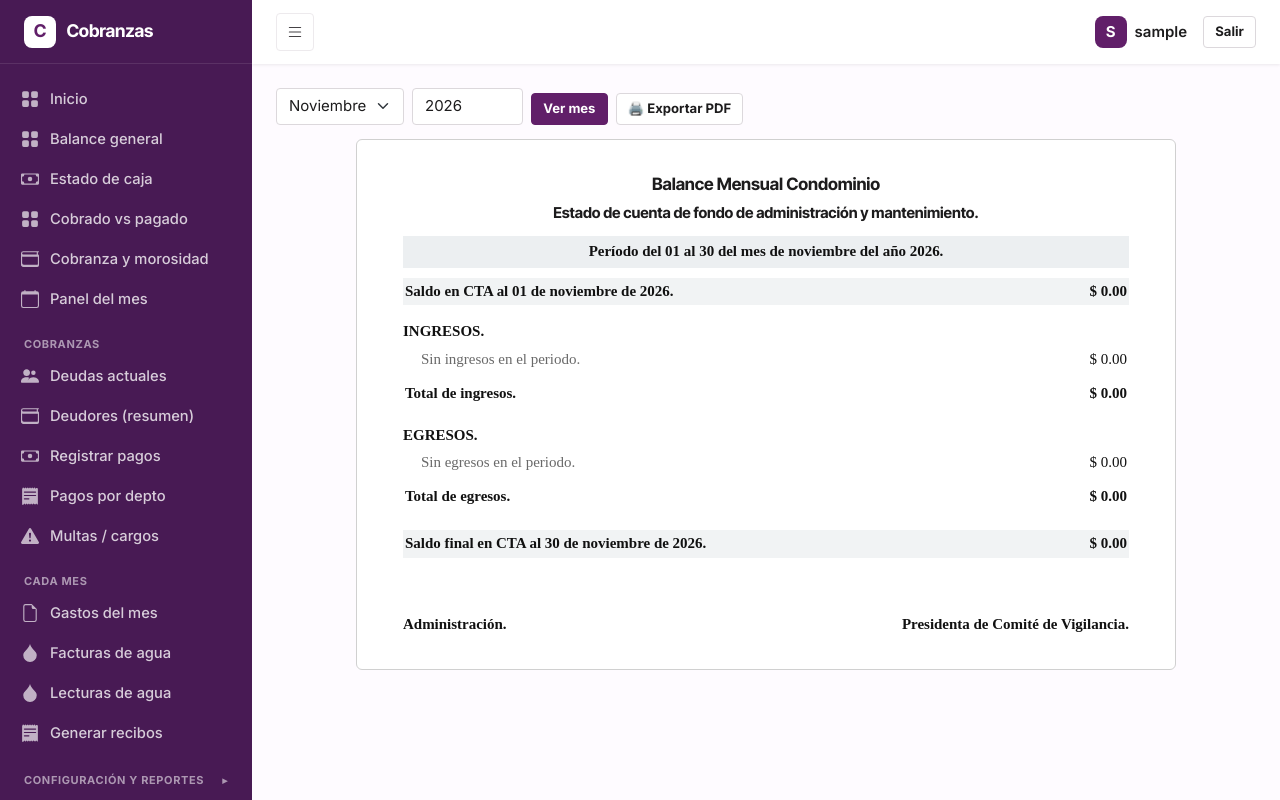
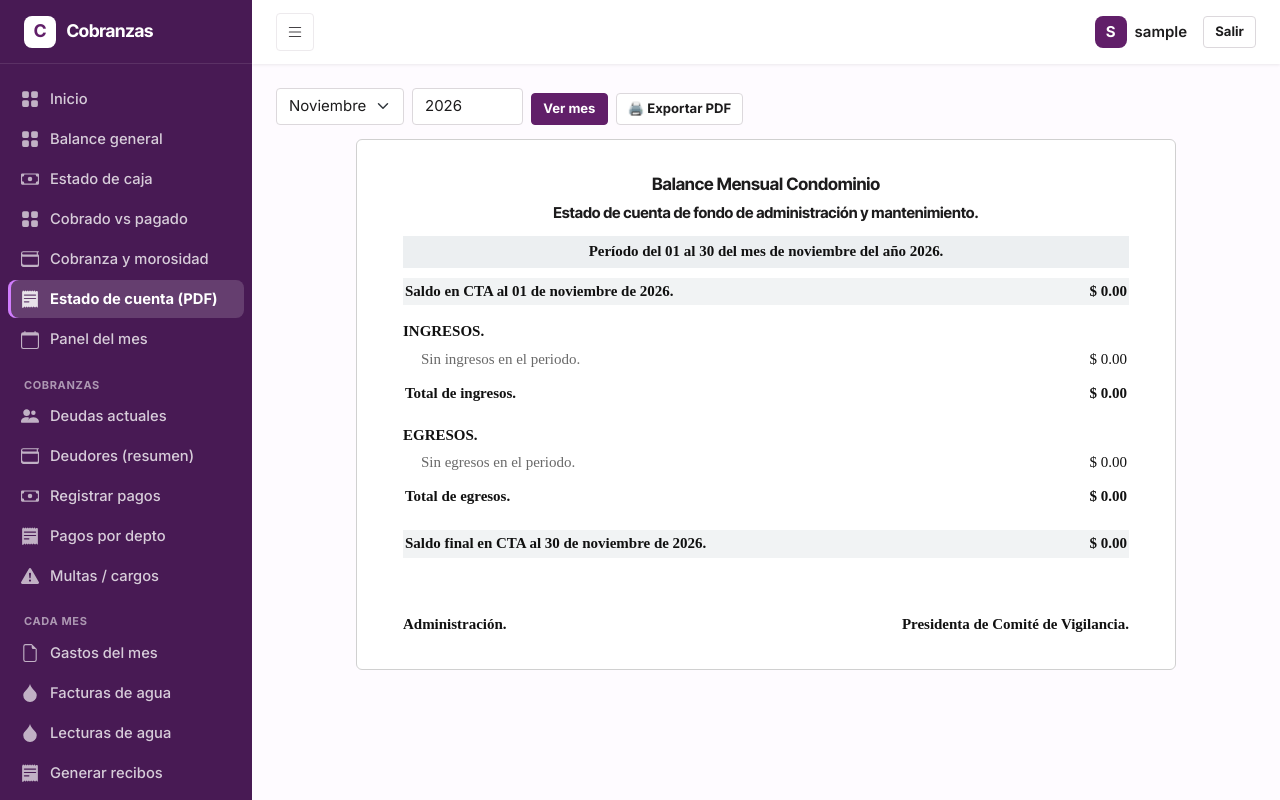
Before and after one commit to sebas731/Sistema-de-cobranzas, a Django app: page /caja/estado-cuenta/ in a window 1280 px wide. Run offline with Django 5.2, Linux system fonts and the light colour scheme; the visitor is signed in with stand-in values (Sample User, id 1); data that the repository does not hold is empty.

Commit message:
Balance contable (saldo inicial/final) + reporte PDF Estado de cuenta 2

```diff
--- a/departamentos/templates/departamentos/components/sidebar.html
+++ b/departamentos/templates/departamentos/components/sidebar.html
@@ -17,6 +17,8 @@ en un desplegable. Estado activo por url_name.{% endcomment %}
       <svg><use href="#i-grid"/></svg> Cobrado vs pagado</a>
     <a href="{% url 'morosidad' %}" class="nav-item-ds {% if cur == 'morosidad' %}active{% endif %}">
       <svg><use href="#i-wallet"/></svg> Cobranza y morosidad</a>
+    <a href="{% url 'estado_cuenta' %}" class="nav-item-ds {% if cur == 'estado_cuenta' %}active{% endif %}">
+      <svg><use href="#i-receipt"/></svg> Estado de cuenta (PDF)</a>
     <a href="{% url 'panel' %}" class="nav-item-ds {% if cur == 'panel' %}active{% endif %}">
       <svg><use href="#i-calendar"/></svg> Panel del mes</a>
 
```
